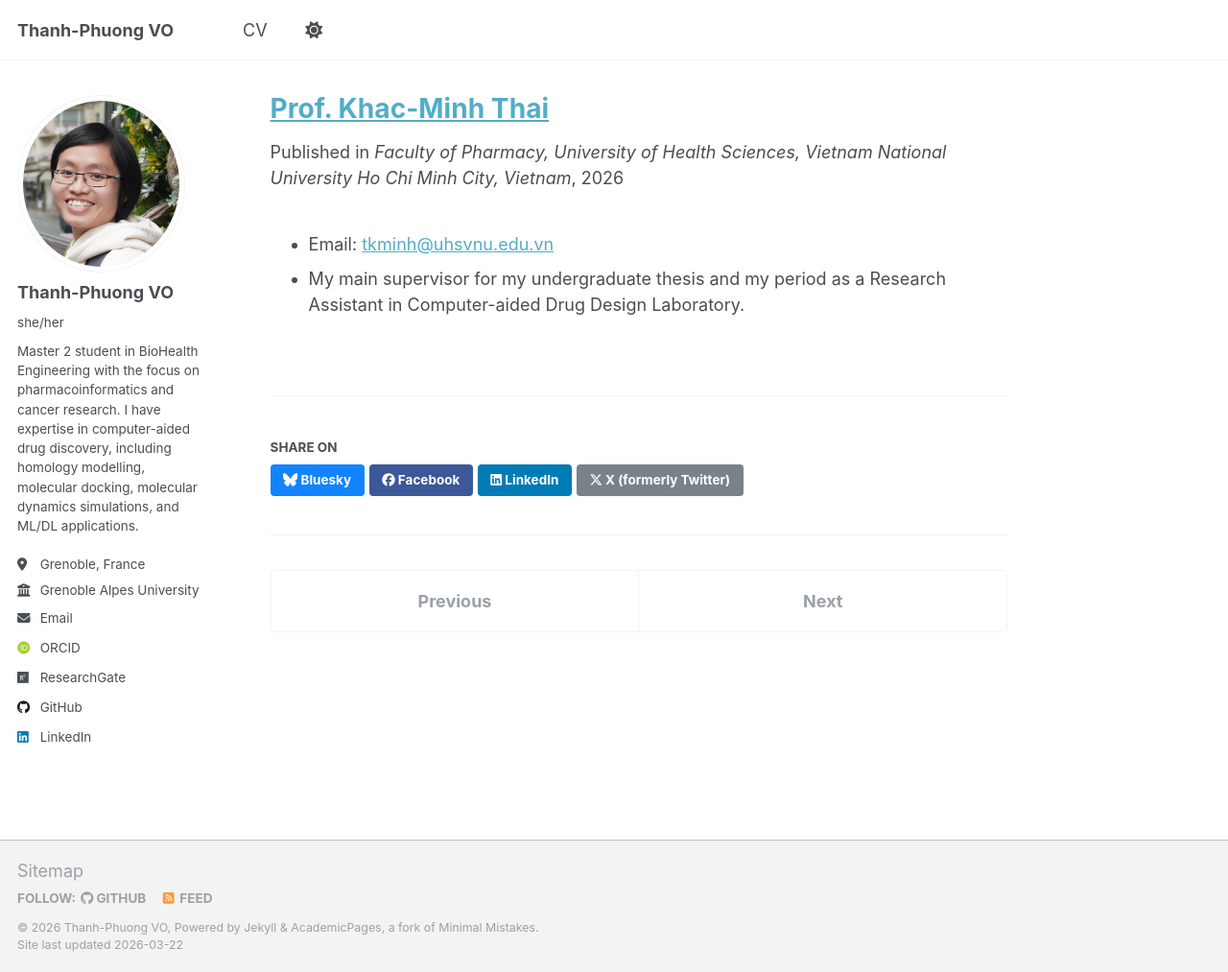
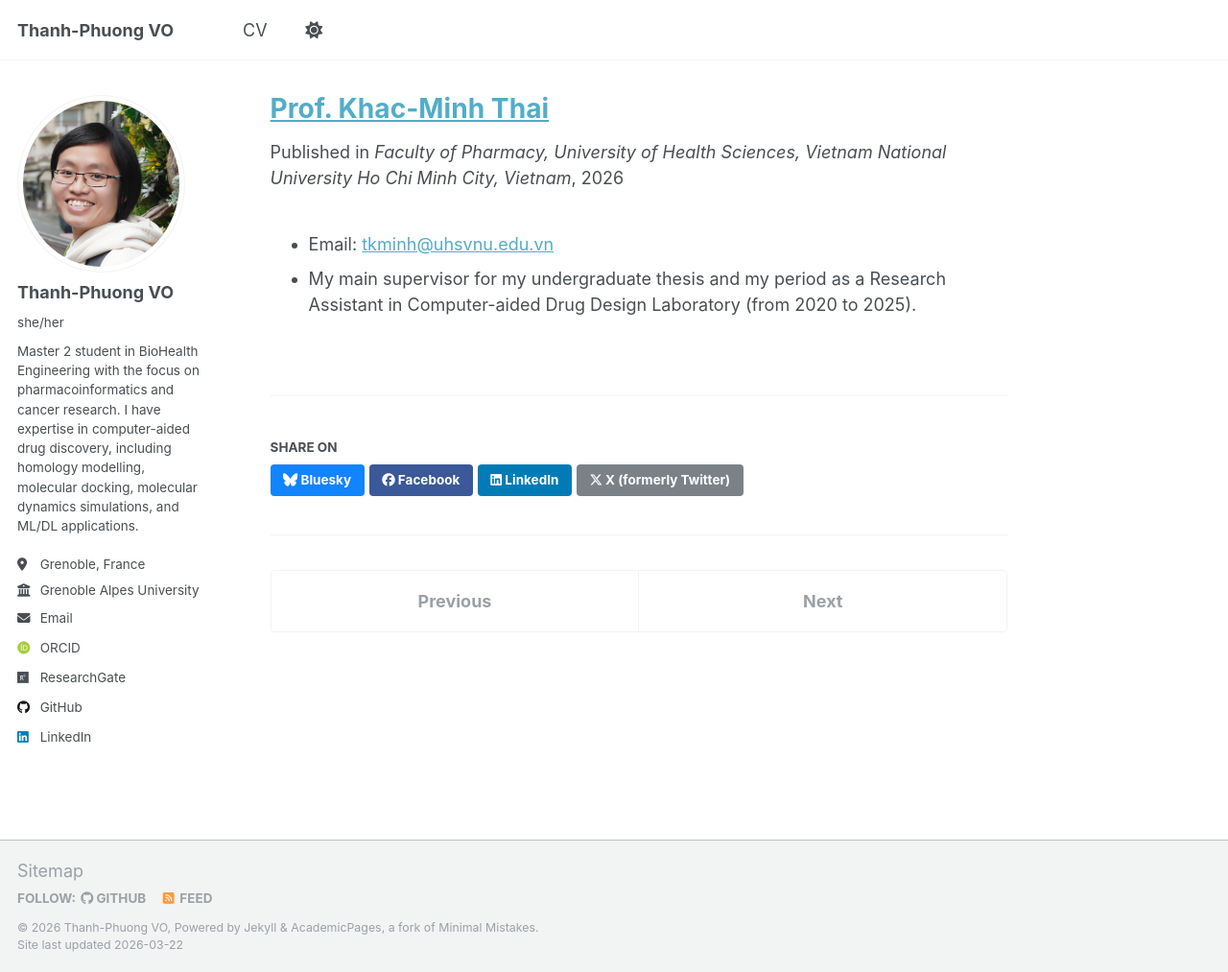
Before and after one commit to vo-thanh-phuong/vo-thanh-phuong.github.io, a Jekyll site: the page built from _references/reference-1.md, in a window 1280 px wide and 1013 px high. Shown: the whole window at 96% size. Built offline with Jekyll 4.4.1, drawn with Linux system fonts in a browser that asks for light colours; some web fonts are replaced; a script that is not in the unit is left out.

Commit message:
Update reference with supervisor's duration

```diff
--- a/_references/reference-1.md
+++ b/_references/reference-1.md
@@ -8,4 +8,4 @@ location: ""
 ---
 
 * Email: [tkminh@uhsvnu.edu.vn](mailto:tkminh@uhsvnu.edu.vn)
-* My main supervisor for my undergraduate thesis and my period as a Research Assistant in Computer-aided Drug Design Laboratory.
+* My main supervisor for my undergraduate thesis and my period as a Research Assistant in Computer-aided Drug Design Laboratory (from 2020 to 2025).
```
